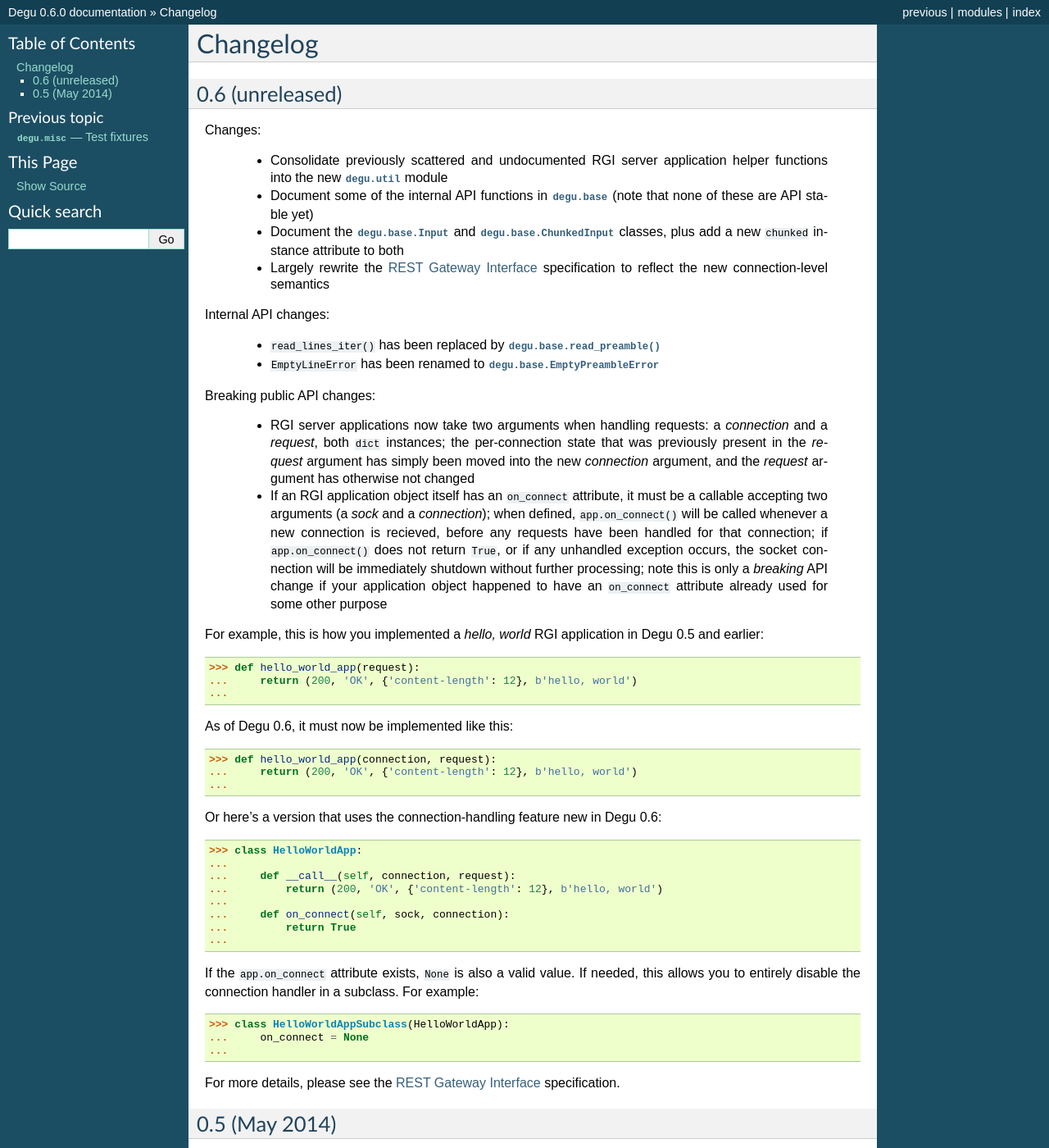
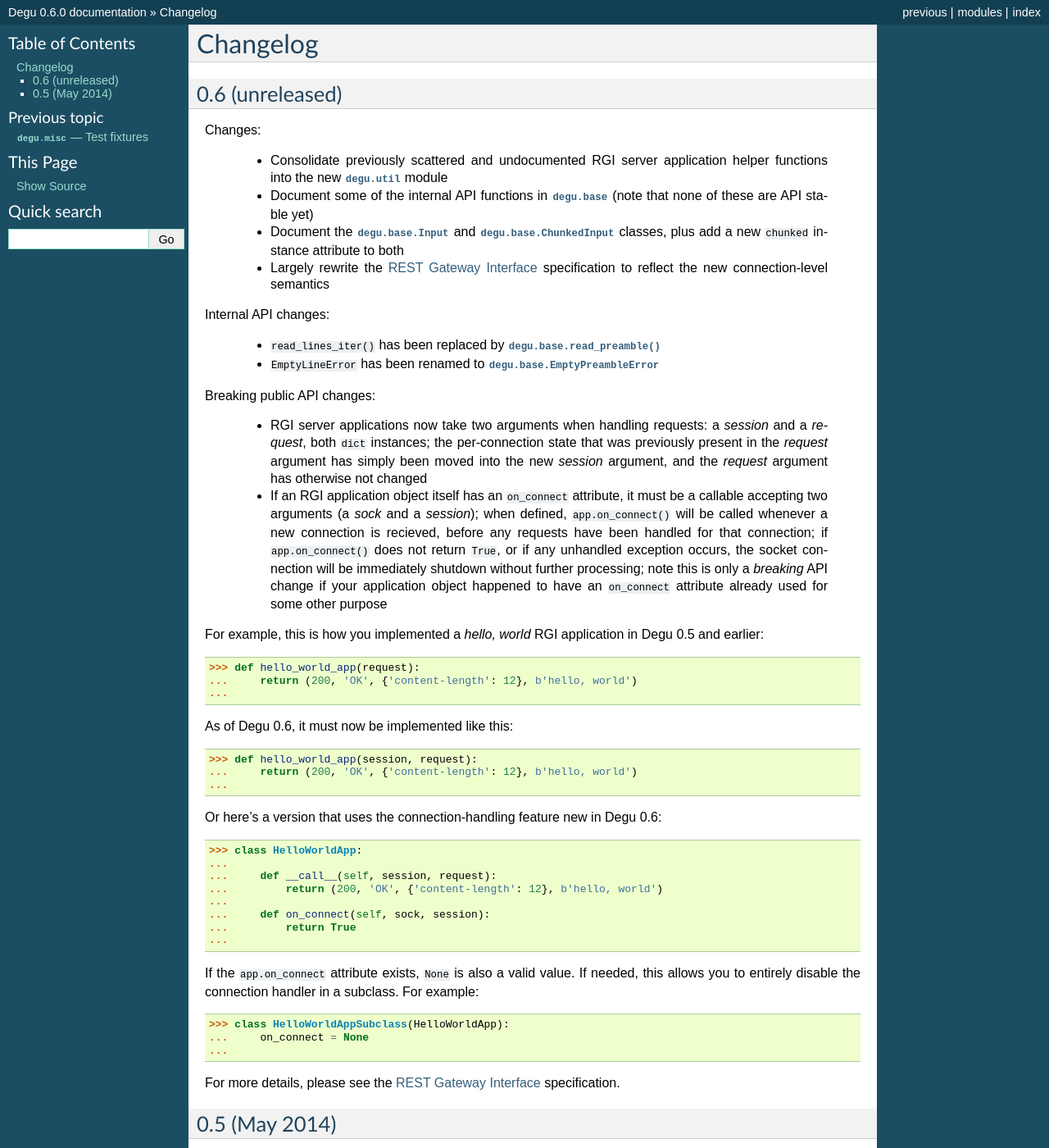
Before and after one commit to json420/degu, a Sphinx documentation site: the page built from doc/changelog.rst, in a window 1280 px wide and 1400 px high. Shown: the whole window at 82% size. Built offline with Sphinx 7.4.7, drawn with Linux system fonts in a browser that asks for light colours.

Commit message:
Update changelog.rst for brave new connection => session world

```diff
--- a/doc/changelog.rst
+++ b/doc/changelog.rst
@@ -31,13 +31,13 @@ Internal API changes:
 Breaking public API changes:
 
     * RGI server applications now take two arguments when handling requests: a
-      *connection* and a *request*, both ``dict`` instances; the per-connection
+      *session* and a *request*, both ``dict`` instances; the per-connection
       state that was previously present in the *request* argument has simply
-      been moved into the new *connection* argument, and the *request* argument
+      been moved into the new *session* argument, and the *request* argument
       has otherwise not changed
 
     * If an RGI application object itself has an ``on_connect`` attribute, it
-      must be a callable accepting two arguments (a *sock* and a *connection*);
+      must be a callable accepting two arguments (a *sock* and a *session*);
       when defined, ``app.on_connect()`` will be called whenever a new
       connection is recieved, before any requests have been handled for that
       connection; if ``app.on_connect()`` does not return ``True``, or if any
@@ -55,7 +55,7 @@ Degu 0.5 and earlier:
 
 As of Degu 0.6, it must now be implemented like this:
 
->>> def hello_world_app(connection, request):
+>>> def hello_world_app(session, request):
 ...     return (200, 'OK', {'content-length': 12}, b'hello, world')
 ...
 
@@ -63,10 +63,10 @@ Or here's a version that uses the connection-handling feature new in Degu 0.6:
 
 >>> class HelloWorldApp:
 ...
-...     def __call__(self, connection, request):
+...     def __call__(self, session, request):
 ...         return (200, 'OK', {'content-length': 12}, b'hello, world')
 ...
-...     def on_connect(self, sock, connection):
+...     def on_connect(self, sock, session):
 ...         return True
 ...
 
```
